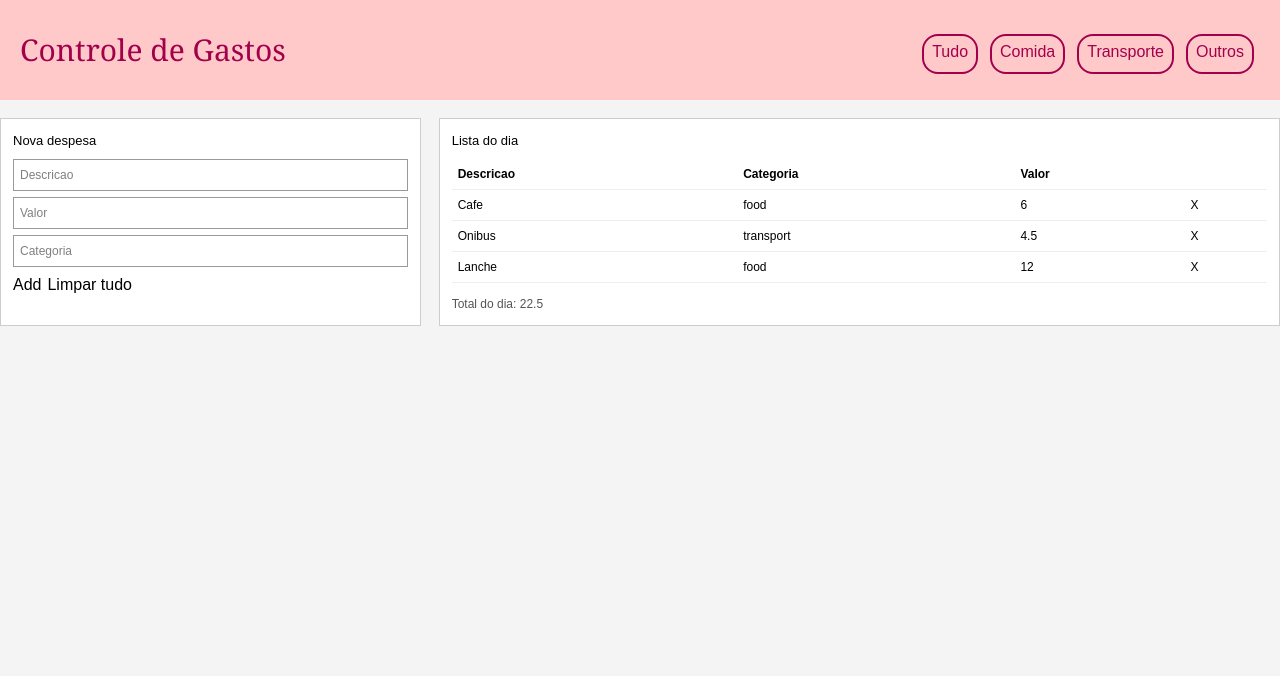
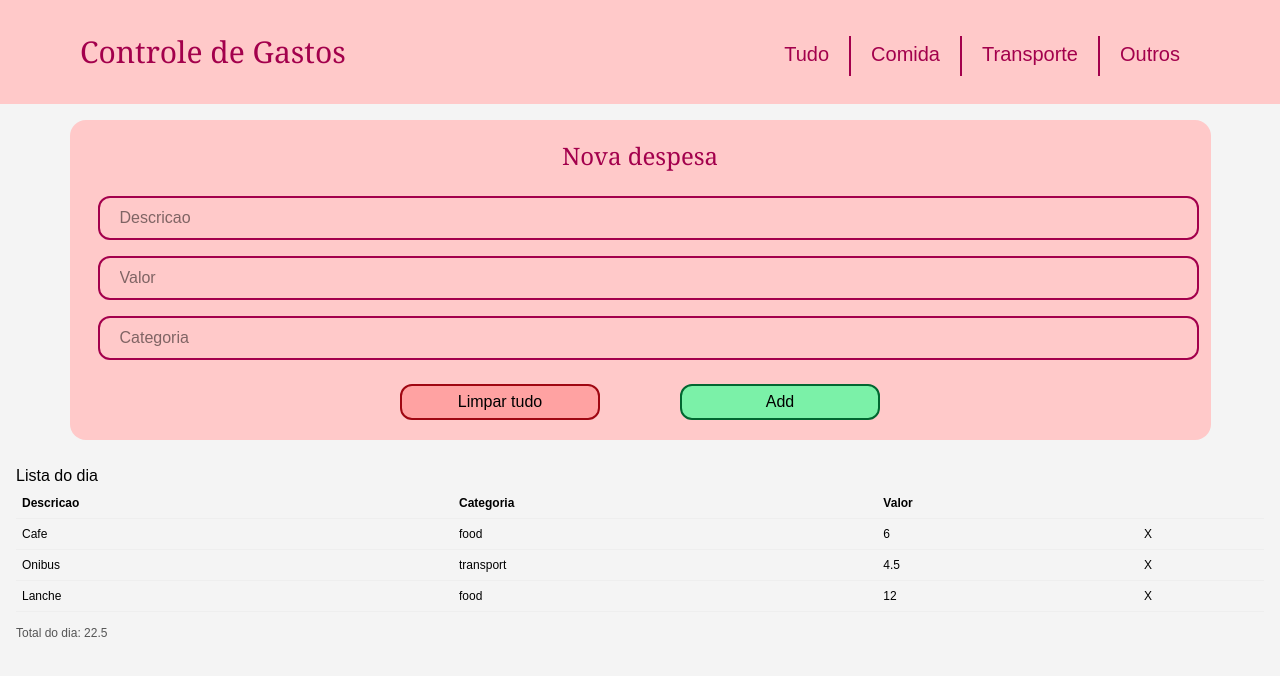
Before and after one commit to trabalhos-amanda-e-heloisa/bad-expence-tracker, a Vue app: page / in a window 1280 px wide. Shown: the top 676 px of the page. Built offline with nearby package versions, Linux system fonts and the light colour scheme.

Commit message:
FEAT: Form nova despesa corrigido.

```diff
--- a/src/App.vue
+++ b/src/App.vue
@@ -1,5 +1,6 @@
 <script setup>
 import AppHeader from './composables/layout/AppHeader.vue';
+import NewExpenceForm from './composables/form/NewExpenceForm.vue';
 import { useExpenses } from './composables/useExpenses';
 
 const {
@@ -14,25 +15,17 @@ const {
     filtered,
     total,
 } = useExpenses();
+
 </script>
 
 <template>
     <div class="app">
         <div class="header">
-        <AppHeader />
+            <AppHeader :filter="filter" @changeFilter="filter = $event" />
         </div>
-        <div class="layout">
-            <div class="panel">
-                <h2>Nova despesa</h2>
-                <input v-model="title" class="input" placeholder="Descricao" />
-                <input v-model="value" class="input" placeholder="Valor" />
-                <input v-model="category" class="input" placeholder="Categoria" />
-                <div class="row">
-                    <button class="small-btn" @click="addExpense">Add</button>
-                    <button class="small-btn" @click="clearAll">Limpar tudo</button>
-                </div>
-            </div>
-
+        <div class="layout flex flex-col gap-6 p-4">
+            <NewExpenceForm v-model:title="title" v-model:value="value" v-model:category="category"
+                :addExpense="addExpense" :clearAll="clearAll" />
             <div class="panel">
                 <h2>Lista do dia</h2>
                 <table class="table">
--- /dev/null
+++ b/src/composables/form/NewExpenceForm.vue
@@ -0,0 +1,35 @@
+<script setup>
+defineProps({
+    title: String,
+    value: String,
+    category: String,
+    addExpense: Function,
+    clearAll: Function
+})
+
+const emit = defineEmits(['update:title', 'update:value', 'update:category'])
+</script>
+<template>
+    <div class="bg-red-200 p-5 rounded-2xl max-w-xl mx-auto lg:max-w-1000">
+        <h2 class="text-pink-800 font-serif text-2xl text-center mb-4">Nova despesa</h2>
+        <div class="">
+            <input :value="title" @input="emit('update:title', $event.target.value)"
+                class="w-full border-2 border-pink-800 rounded-xl pr-30 pl-5 py-2 m-2 focus:outline-none focus:ring-2 focus:ring-pink-400"
+                placeholder="Descricao" />
+            <input :value="value" @input="emit('update:value', $event.target.value)"
+                class="w-full border-2 border-pink-800 rounded-xl pr-30 pl-5 py-2 m-2 focus:outline-none focus:ring-2 focus:ring-pink-400"
+                placeholder="Valor" />
+            <input :value="category" @input="emit('update:category', $event.target.value)"
+                class=" w-full border-2 border-pink-800 rounded-xl pr-30 pl-5 py-2 m-2 focus:outline-none focus:ring-2 focus:ring-pink-400"
+                placeholder="Categoria" />
+        </div>
+        <div class="flex gap-10 flex-row mt-4 justify-center lg:gap-20">
+            <button
+                class="small-text-pink-800 border-red-800 border-2 rounded-xl py-1 px-10 bg-red-300 md:hover:bg-red-400 transition lg:w-50"
+                @click="clearAll">Limpar tudo</button>
+            <button
+                class="small-text-pink-800 border-green-800 border-2 rounded-xl py-1 px-12 bg-green-300 md:hover:bg-green-400 transition lg:w-50"
+                @click="addExpense">Add</button>
+        </div>
+    </div>
+</template>
--- a/src/composables/layout/AppHeader.vue
+++ b/src/composables/layout/AppHeader.vue
@@ -1,12 +1,16 @@
+<script setup>
+defineProps(['filter'])
 
+const emit = defineEmits(['changeFilter'])
+</script>
 <template>
-    <div class="bg-red-200 p-5 text-center lg:flex lg:justify-between lg:items-center">
-        <h1 class="text-pink-800 font-serif text-3xl ">Controle de Gastos</h1>
+    <div class="bg-red-200 py-5 text-center lg:flex lg:justify-between lg:items-center lg:px-20">
+        <h1 class="text-pink-800 font-serif text-3xl py-2">Controle de Gastos</h1>
         <div class="mt-2 justify-between">
-            <button class="small-btn text-pink-800 border-pink-800 border-2 m-1.5 p-1.5 pt-0.5 rounded-2xl lg:p-2 lg:pt-1" @click="filter = 'all'">Tudo</button>
-            <button class="small-btn text-pink-800 border-pink-800 border-2 m-1.5 p-1.5 pt-0.5 rounded-2xl lg:p-2 lg:pt-1" @click="filter = 'food'">Comida</button>
-            <button class="small-btn text-pink-800 border-pink-800 border-2 m-1.5 p-1.5 pt-0.5 rounded-2xl lg:p-2 lg:pt-1" @click="filter = 'transport'">Transporte</button>
-            <button class="small-btn text-pink-800 border-pink-800 border-2 m-1.5 p-1.5 pt-0.5 rounded-2xl lg:p-2 lg:pt-1" @click="filter = 'other'">Outros</button>
+            <button class="small-btn text-pink-800 text-xl my-2 px-4 lg:p-2 lg:pt-1 lg:px-5 border-r-pink-800 border-r-2 lg:hover:text-pink-950" @click="emit('changeFilter','all')">Tudo</button>
+            <button class="small-btn text-pink-800 text-xl my-2 px-4 lg:p-2 lg:pt-1 lg:px-5 border-r-pink-800 border-r-2 lg:hover:text-pink-950" @click="emit('changeFilter','food')">Comida</button>
+            <button class="small-btn text-pink-800 text-xl my-2 px-4 lg:p-2 lg:pt-1 lg:px-5 border-r-pink-800 border-r-2 lg:hover:text-pink-950" @click="emit('changeFilter','transport')">Transporte</button>
+            <button class="small-btn text-pink-800 text-xl my-2 px-4 lg:p-2 lg:pt-1 lg:px-5 lg:hover:text-pink-950" @click="emit('changeFilter','other')">Outros</button>
         </div>
     </div>
 </template>
--- a/src/style.css
+++ b/src/style.css
@@ -7,32 +7,6 @@ body {
   margin: 0;
   font-family: Arial, sans-serif;
   background: #f4f4f4;
-}
-
-.layout {
-  display: grid;
-  grid-template-columns: 1fr 2fr;
-  gap: 18px;
-  margin-top: 18px;
-}
-
-.panel {
-  background: #fff;
-  border: 1px solid #ccc;
-  padding: 12px;
-}
-
-.panel h2 {
-  margin: 0 0 8px 0;
-  font-size: 13px;
-}
-
-.input {
-  width: 100%;
-  padding: 6px;
-  font-size: 12px;
-  border: 1px solid #999;
-  margin-bottom: 6px;
 }
 
 .row {
```
